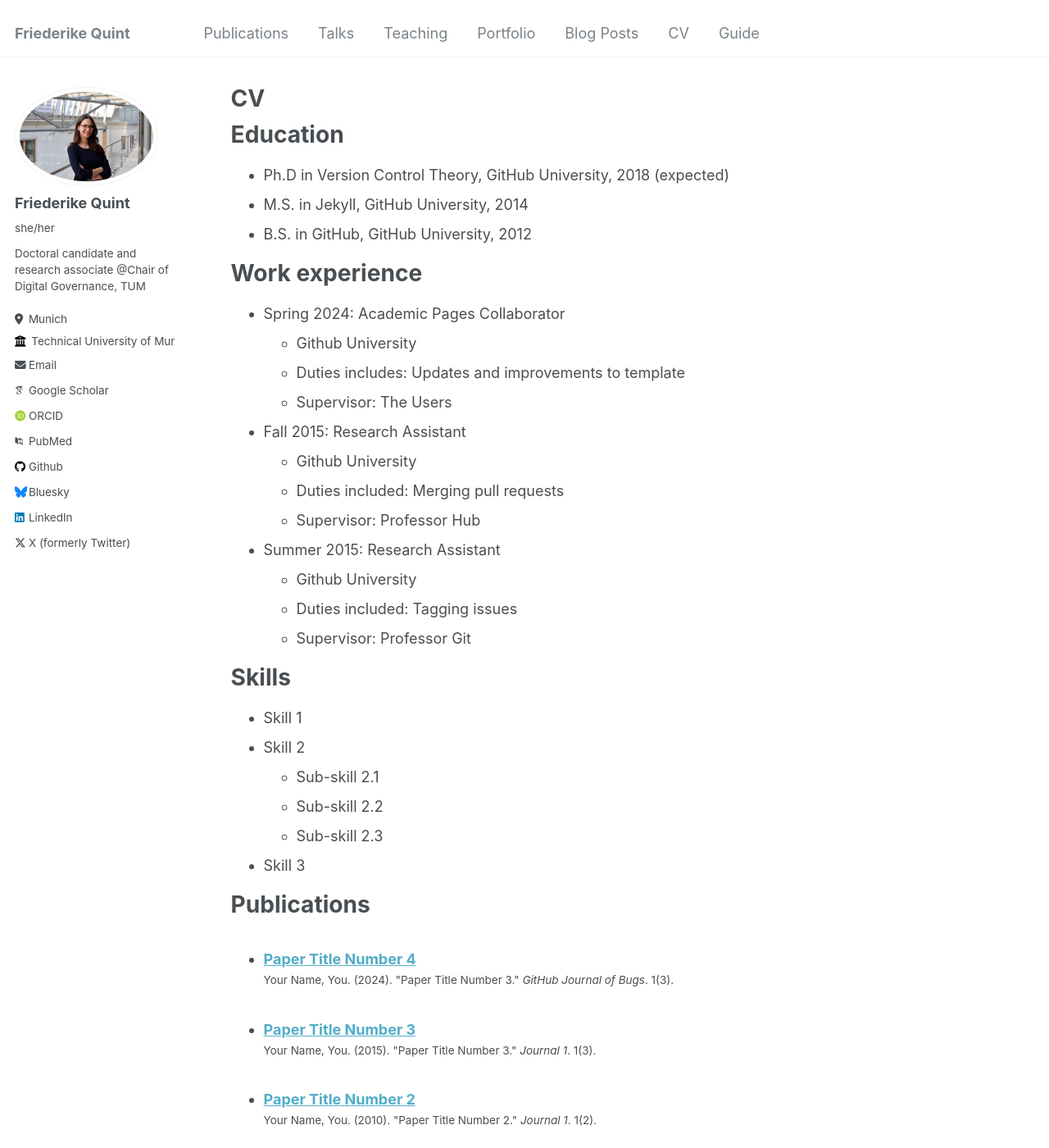
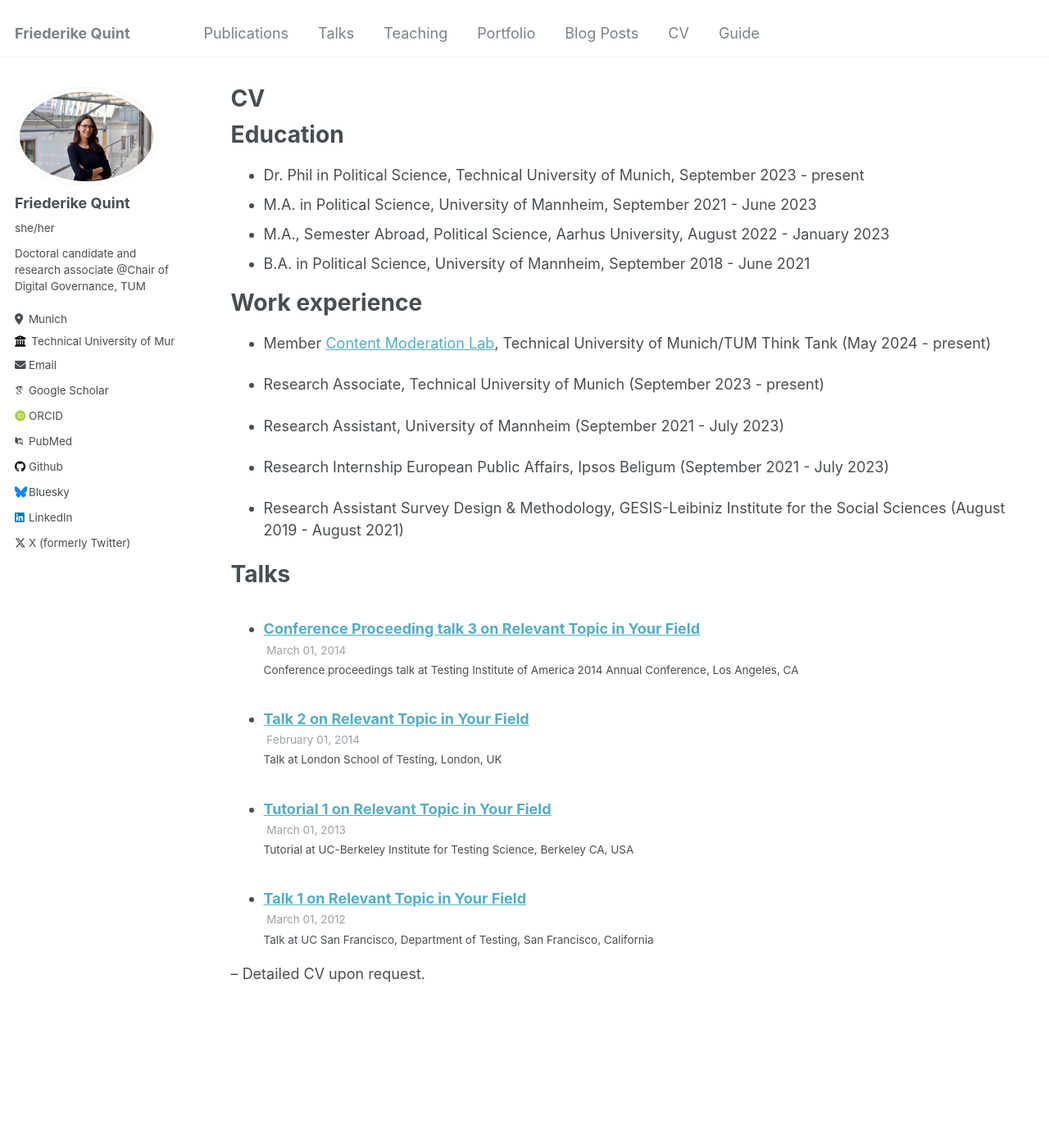
Before and after one commit to friederikequint/friederikequint.github.io, a Jekyll site: the page built from _pages/cv.md, in a window 1280 px wide and 1400 px high. Shown: the whole window at 82% size. Built offline with Jekyll 4.4.1, drawn with Linux system fonts in a browser that asks for light colours; some web fonts are replaced; some of the changed text lies outside the part shown.

Commit message:
Update cv.md

```diff
--- a/_pages/cv.md
+++ b/_pages/cv.md
@@ -11,41 +11,25 @@ redirect_from:
 
 Education
 ======
-* Ph.D in Version Control Theory, GitHub University, 2018 (expected)
-* M.S. in Jekyll, GitHub University, 2014
-* B.S. in GitHub, GitHub University, 2012
+* Dr. Phil in Political Science, Technical University of Munich, September 2023 - present
+* M.A. in Political Science, University of Mannheim, September 2021 - June 2023
+* M.A., Semester Abroad, Political Science, Aarhus University, August 2022 - January 2023
+* B.A. in Political Science, University of Mannheim, September 2018 - June 2021
 
 Work experience
 ======
-* Spring 2024: Academic Pages Collaborator
-  * Github University
-  * Duties includes: Updates and improvements to template
-  * Supervisor: The Users
+* Member [Content Moderation Lab](https://tumthinktank.de/project/content-moderation-lab/), Technical University of Munich/TUM Think Tank (May 2024 - present)
 
-* Fall 2015: Research Assistant
-  * Github University
-  * Duties included: Merging pull requests
-  * Supervisor: Professor Hub
+* Research Associate, Technical University of Munich (September 2023 - present)
 
-* Summer 2015: Research Assistant
-  * Github University
-  * Duties included: Tagging issues
-  * Supervisor: Professor Git
+* Research Assistant, University of Mannheim (September 2021 - July 2023)
 
-Skills
-======
-* Skill 1
-* Skill 2
-  * Sub-skill 2.1
-  * Sub-skill 2.2
-  * Sub-skill 2.3
-* Skill 3
+* Research Internship European Public Affairs, Ipsos Beligum (September 2021 - July 2023)
 
-Publications
-======
-  <ul>{% for post in site.publications reversed %}
-    {% include archive-single-cv.html %}
-  {% endfor %}</ul>
+* Research Assistant Survey Design & Methodology, GESIS-Leibiniz Institute for the Social Sciences (August 2019 - August 2021)
+
+
+
 
 Talks
 ======
@@ -53,12 +37,6 @@ Talks
     {% include archive-single-talk-cv.html  %}
   {% endfor %}</ul>
 
-Teaching
-======
-  <ul>{% for post in site.teaching reversed %}
-    {% include archive-single-cv.html %}
-  {% endfor %}</ul>
 
-Service and leadership
-======
-* Currently signed in to 43 different slack teams
+
+-- Detailed CV upon request.
```
